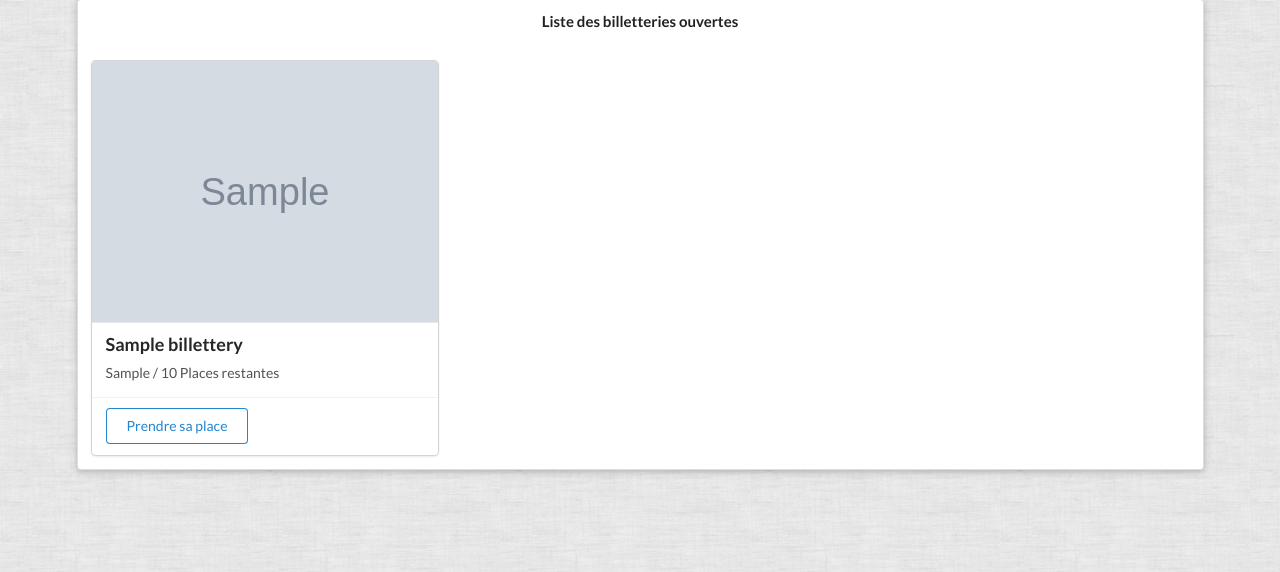
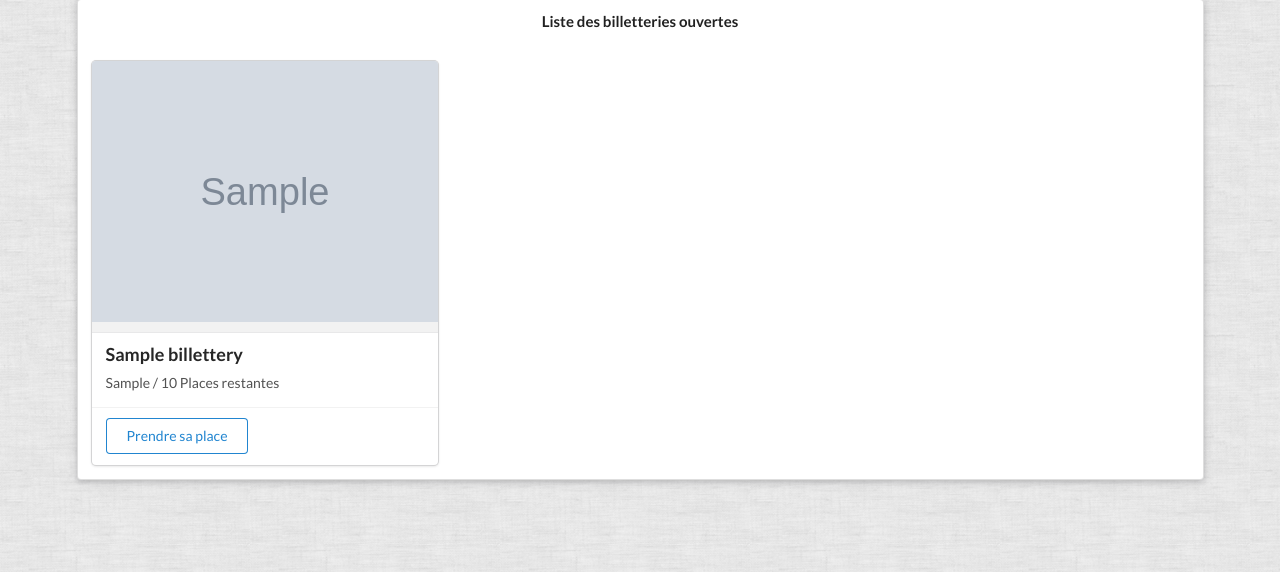
Before and after one commit to JeresB/BDEShop, a PHP site: page /billetterie.php in a window 1280 px wide. Shown: the part 206-778 px from the top of the page. Run offline with PHP 8.4, Linux system fonts and the light colour scheme; the visitor is signed in with stand-in values (Sample User, id 1); tables that the repository leaves empty or names only in its code hold one stand-in row (values such as "Sample post"); grey boxes marked "Sample" are stand-in pictures; some libraries are stand-ins or nearby versions.

Commit message:
padding bottom image

```diff
--- a/billetterie.php
+++ b/billetterie.php
@@ -27,7 +27,7 @@ require_once("$root/admin/controleur/billetteries.php");
             <?php if ($billetterie['active'] && $billetterie['place_restante'] > 0): ?>
               <div class="ui card">
                 <div class="image">
-                  <img src="/images/<?= $billetterie['photo']; ?>">
+                  <img src="/images/<?= $billetterie['photo']; ?>" style="padding-bottom: 10px;">
                 </div>
                 <div class="content">
                   <div class="header"><?= $billetterie['nom']; ?></div>
```
